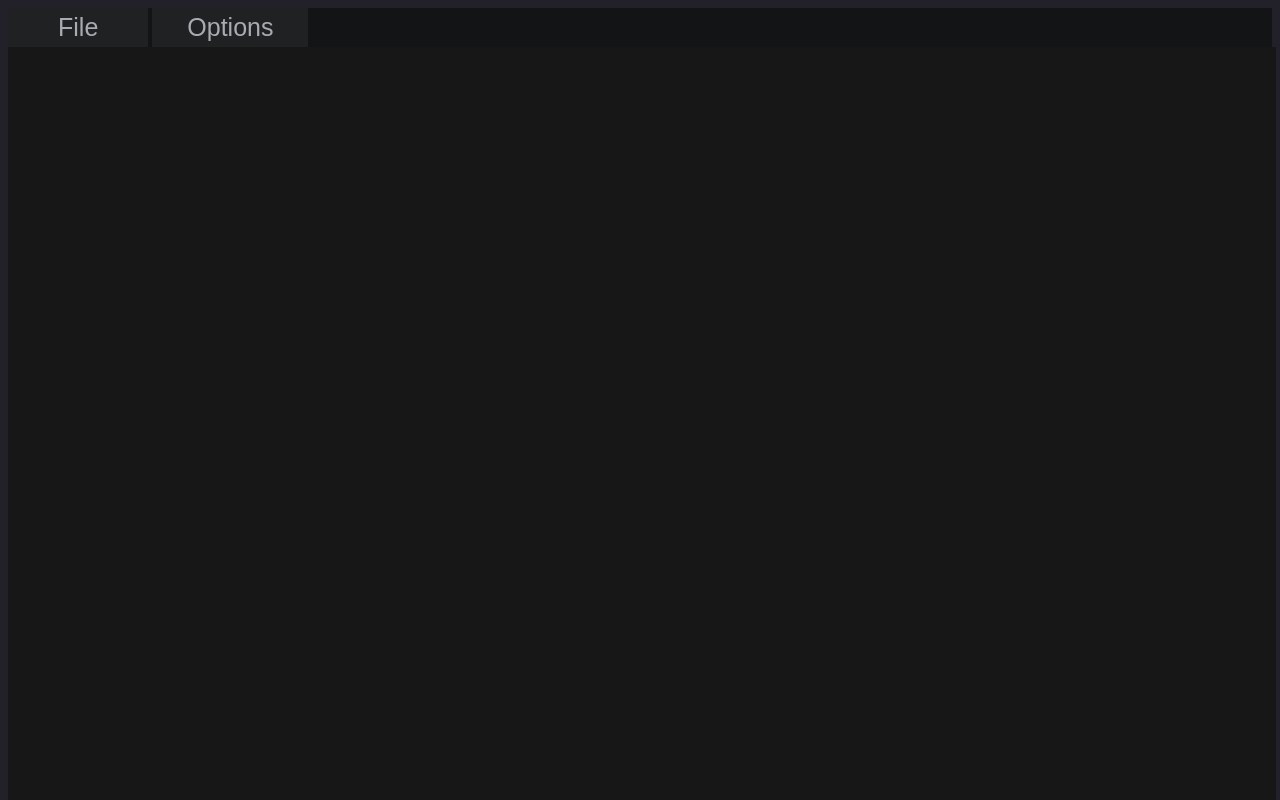
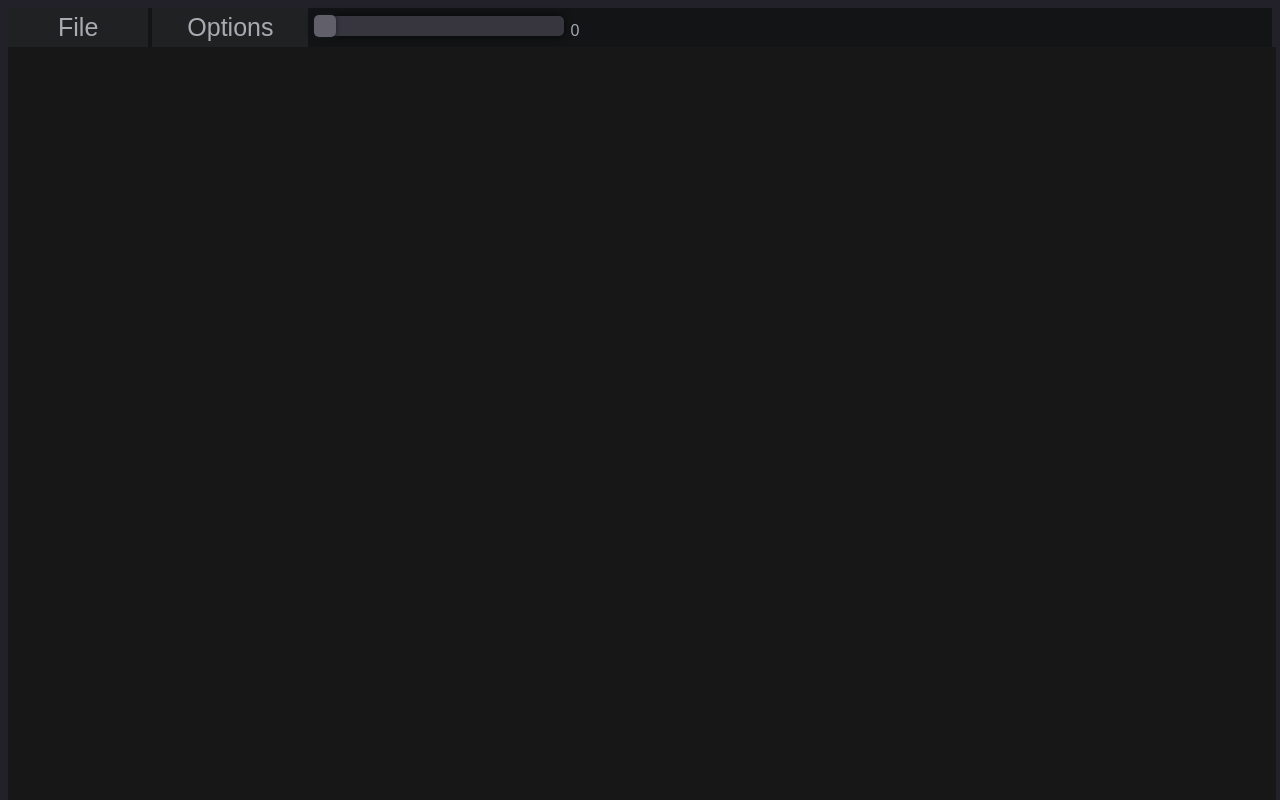
Before and after one commit to skyewoah/text-editor, a website: page index.html in a window 1280 px wide. Shown: the top 800 px of the page. Drawn offline with Linux system fonts and the light colour scheme.

Commit message:
font slider
finally went and made a font slider, i would generally say this software is complete, as it is a working text editor

```diff
--- a/index.html
+++ b/index.html
@@ -39,6 +39,9 @@
               </div>
       </div>
 
+          <input type="range" name="rangeInput" min="20" max="200" value="20" class="slider" id="myRange">
+          <output name="amount" id="amount" for="rangeInput">0</output>
+
     </div>
 
 
--- a/script.js
+++ b/script.js
@@ -1,5 +1,5 @@
 let current = "dark";
-let currentSize = 20;
+
 
 
 //XD????????????????????????
@@ -14,14 +14,27 @@ let textDivDark = "";
 let textDark = "";
 
 
+
 const url = "http://127.0.0.1:3000/api/upload";
 
+document.addEventListener('DOMContentLoaded', (event) => {
+    // Initialize slider event listener
+    var slider = document.getElementById("myRange");
+    slider.oninput = function() {
+        var currentSize = this.value;
+        document.getElementById('amount').value = currentSize;
+        let textFont = document.getElementById("textspot");
+        textFont.style.fontSize = currentSize + "px";
+    };
+});
 
-document.onkeypress = function (e) {
-    let text = document.getElementById("textspot").value;
 
-    //easter eggs for later :3c
-};
+
+// document.onkeypress = function (e) {
+//     let text = document.getElementById("textspot").value;
+
+//     //easter eggs for later :3c
+// };
 
 function fontSizeChange(type){
     let textFont = document.getElementById("textspot");
@@ -49,7 +62,7 @@ function clearCookies(){
 
 function cloudSave(){
     const text = document.getElementById("textspot").value;
-    const file = new Blob([text], {type: 'text/plain'});
+    //const file = new Blob([text], {type: 'text/plain'});
     fetch(url, {
         method: 'POST',
         headers: {
--- a/style.css
+++ b/style.css
@@ -92,6 +92,36 @@ body{
     position: relative;
     background-color: rgb(23, 23, 24);
 }
+output{
+    color: rgb(169, 171, 178);
+    font-family: Arial, Helvetica, sans-serif;
+}
+
+.slider{
+    -webkit-appearance: none;
+    display:inline;
+    height: 20px;
+    width: 250px;
+    background: #474551;
+    border-radius: 5px;
+    box-shadow: 0px 0px 10px rgb(0, 0, 0);
+    outline: none;
+    opacity: 0.7;
+    -webkit-transition: .2s;
+    transition: opacity .2s;
+}
+
+.slider::-webkit-slider-thumb {
+    -webkit-appearance: none;
+
+    appearance: none;
+    border-radius: 5px;
+    box-shadow: 0px 0px 5px rgb(35, 34, 49);
+    width: 22px;
+    height: 22px;
+    background: #827f8e;
+    cursor: pointer;
+  }
 
 .text{
     position: relative;
```
